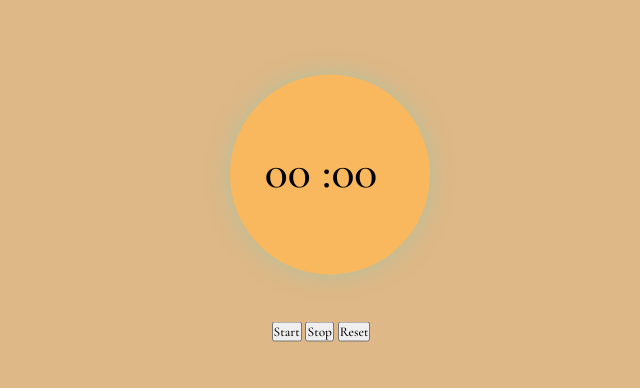
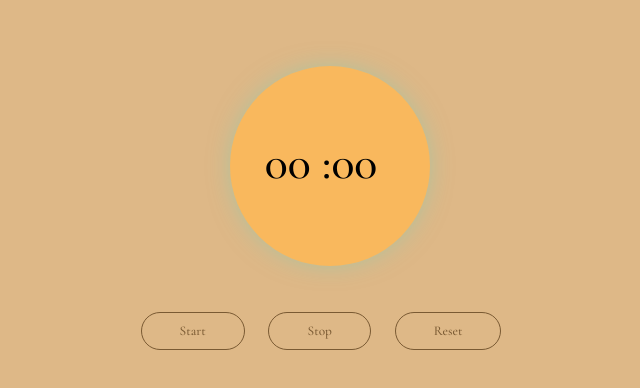
Before and after one commit to amalary/stopWatch, a plain HTML site: page index.html in a window 1280 px wide. Shown: the part 158-546 px from the top of the page, without its empty margins (319-959 px from the left). Drawn offline with nearby package versions, Linux system fonts and the light colour scheme.

Commit message:
Styling added and logic being added:

```diff
--- a/index.html
+++ b/index.html
@@ -18,7 +18,7 @@
     <br>
     <button class="start">Start</button>
     <button class="stop">Stop</button>
-    <button class="rest">Reset</button>
+    <button class="reset">Reset</button>
   </div>
 </div>
 
--- a/script/app.js
+++ b/script/app.js
@@ -0,0 +1,9 @@
+let seconds = 00;
+let tens = 00;
+
+let getSeconds = document.querySelector(".seconds");
+let getTens = document.querySelector(".tens");
+
+let startButton = document.querySelector(".start");
+let stopButton = document.querySelector(".stop");
+let restButton = document.querySelector(".reset");
--- a/style/main.css
+++ b/style/main.css
@@ -55,9 +55,32 @@
 
 @keyframes shine {
   0%,100%{
-    box-shadow: 0px 0px 32px -12px rgba(2, 238, 246, 0.5);
+    box-shadow: 0px 0px 32px -12px #02eef680;
   }
   50% {
     box-shadow: 0px 0px 32px -12px rgba(2, 238, 246, 0.5);
   }
 }
+
+button {
+  background-color: burlywood;
+  padding:10px 38px;
+  border: 1px solid;
+  border-radius: 28px;
+  color: rgb(122, 90, 51);
+  cursor: pointer;
+  transition: all .2s ease;
+  outline: 0;
+}
+
+button:not(:last-child){
+  margin-right: 20px;
+
+}
+
+button:hover,
+button:focus {
+  border-color: 2, 238, 246, 0.5;
+  color: 2, 238, 246, 0.5;
+  box-shadow: 0px 4px 27px -12px #02eef680;
+}
```
